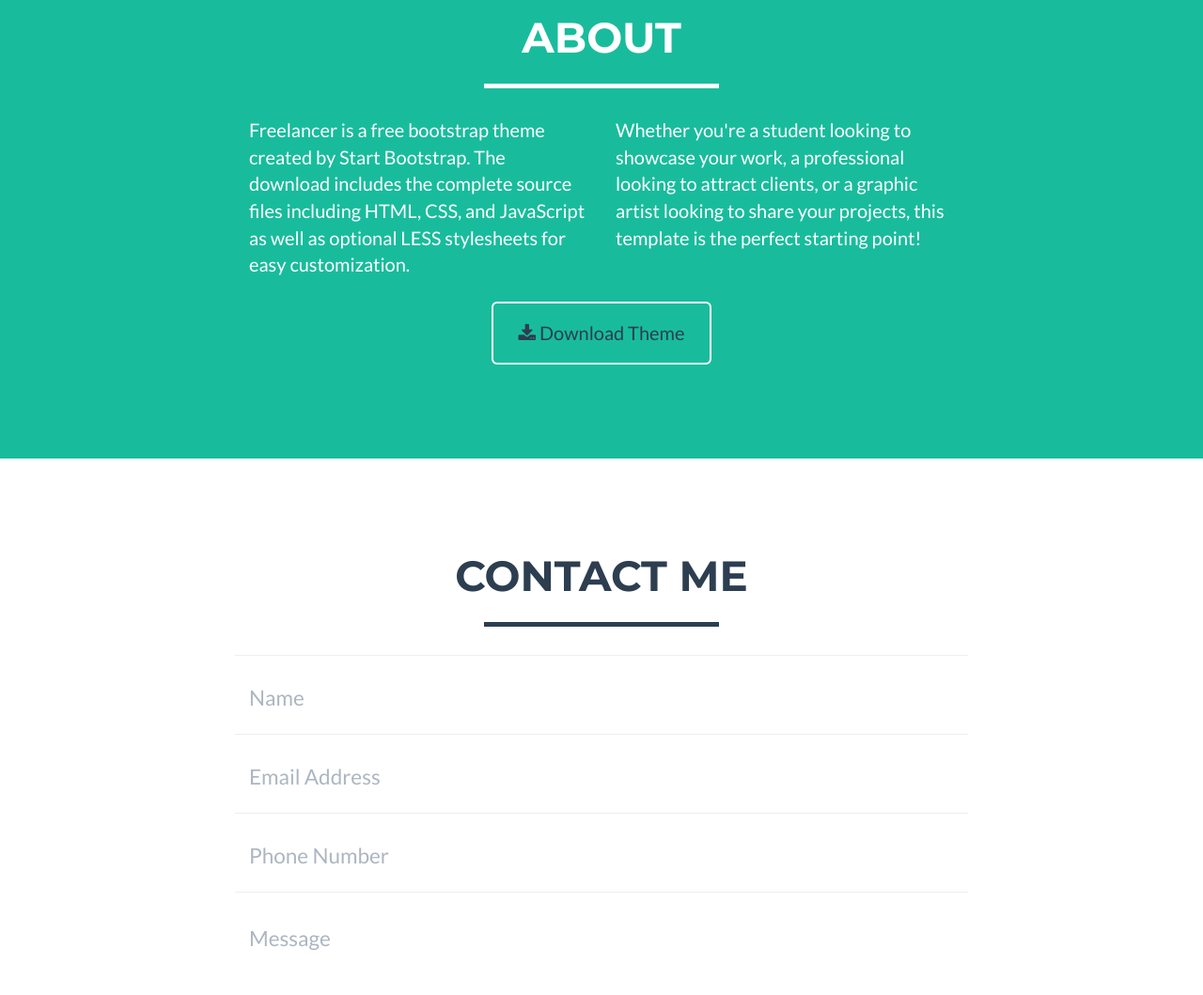
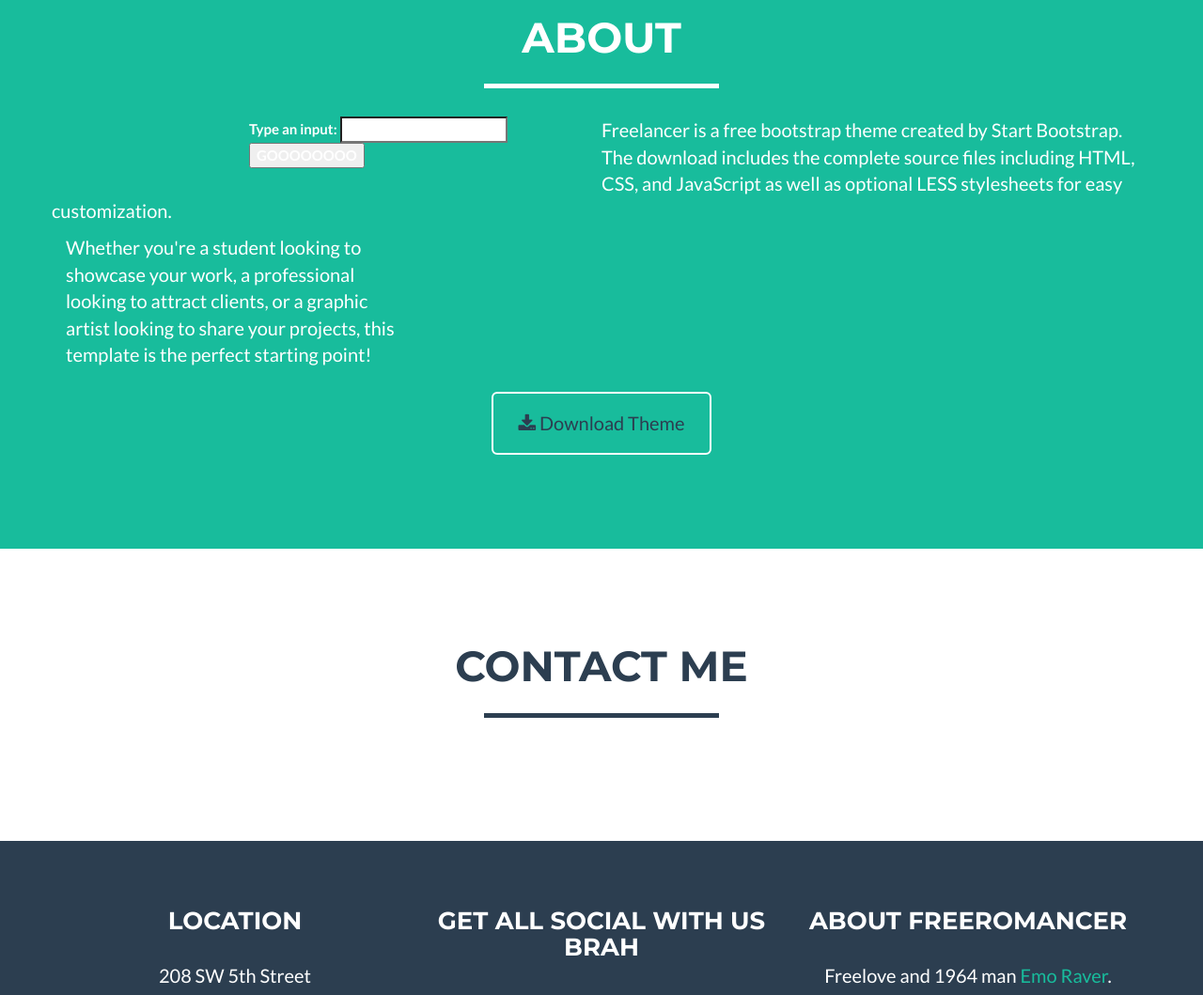
Before and after one commit to ardusthebobcat/palindromes---semordnilap, a plain HTML site: page index.html in a window 1280 px wide. Shown: the part 1750-2809 px from the top of the page at 94% size. Drawn offline with nearby package versions, Linux system fonts and the light colour scheme.

Commit message:
index.html and js scripts updates

```diff
--- a/index.html
+++ b/index.html
@@ -169,9 +169,15 @@
                 </div>
             </div>
             <div class="row">
-                <div class="col-lg-4 col-lg-offset-2">
-                    <p>Freelancer is a free bootstrap theme created by Start Bootstrap. The download includes the complete source files including HTML, CSS, and JavaScript as well as optional LESS stylesheets for easy customization.</p>
+                <div class="col-lg-4 col-lg-offset-2" id="show-results">
+                    <form class="input-form">
+                      <label for="input-sentence"> Type an input:
+                      <input type="textarea" class="input-sentence">
+
+                      <button>GOOOOOOOO</button>
+                    </form>
                 </div>
+                <p class="output_paragraph">Freelancer is a free bootstrap theme created by Start Bootstrap. The download includes the complete source files including HTML, CSS, and JavaScript as well as optional LESS stylesheets for easy customization.</p>
                 <div class="col-lg-4">
                     <p>Whether you're a student looking to showcase your work, a professional looking to attract clients, or a graphic artist looking to share your projects, this template is the perfect starting point!</p>
                 </div>
@@ -197,7 +203,7 @@
                 <div class="col-lg-8 col-lg-offset-2">
                     <!-- To configure the contact form email address, go to mail/contact_me.php and update the email address in the PHP file on line 19. -->
                     <!-- The form should work on most web servers, but if the form is not working you may need to configure your web server differently. -->
-                    <form name="sentMessage" id="contactForm" novalidate>
+                    <!-- <form name="sentMessage" id="contactForm" novalidate>
                         <div class="row control-group">
                             <div class="form-group col-xs-12 floating-label-form-group controls">
                                 <label>Name</label>
@@ -233,7 +239,7 @@
                                 <button type="submit" class="btn btn-success btn-lg">Send</button>
                             </div>
                         </div>
-                    </form>
+                    </form> -->
                 </div>
             </div>
         </div>
@@ -246,10 +252,10 @@
                 <div class="row">
                     <div class="footer-col col-md-4">
                         <h3>Location</h3>
-                        <p>3481 Melrose Place<br>Beverly Hills, CA 90210</p>
+                        <p>208 SW 5th Street<br>Vantucky, WA 97697</p>
                     </div>
                     <div class="footer-col col-md-4">
-                        <h3>Around the Web</h3>
+                        <h3>Get all social with us brah</h3>
                         <ul class="list-inline">
                             <li>
                                 <a href="#" class="btn-social btn-outline"><i class="fa fa-fw fa-facebook"></i></a>
@@ -269,8 +275,8 @@
                         </ul>
                     </div>
                     <div class="footer-col col-md-4">
-                        <h3>About Freelancer</h3>
-                        <p>Freelance is a free to use, open source Bootstrap theme created by <a href="http://startbootstrap.com">Start Bootstrap</a>.</p>
+                        <h3>About FreeRomancer</h3>
+                        <p>Freelove and 1964 man <a href="http://startbootstrap.com">Emo Raver</a>.</p>
                     </div>
                 </div>
             </div>
@@ -279,7 +285,7 @@
             <div class="container">
                 <div class="row">
                     <div class="col-lg-12">
-                        Copyright &copy; Your Website 2014
+                        Copyright &copy; Your Butt 2016
                     </div>
                 </div>
             </div>
```
Also changed, not shown: js/scripts.js (+16 -0 lines).
